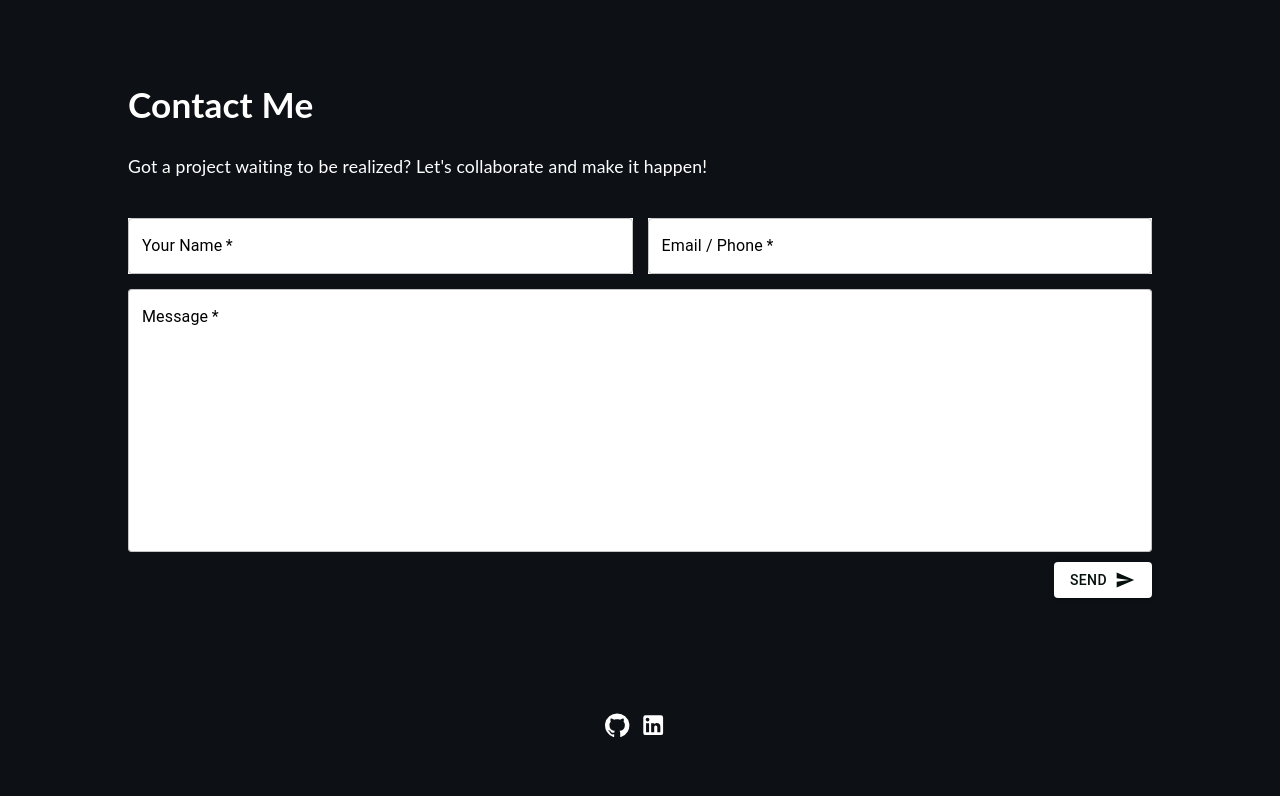
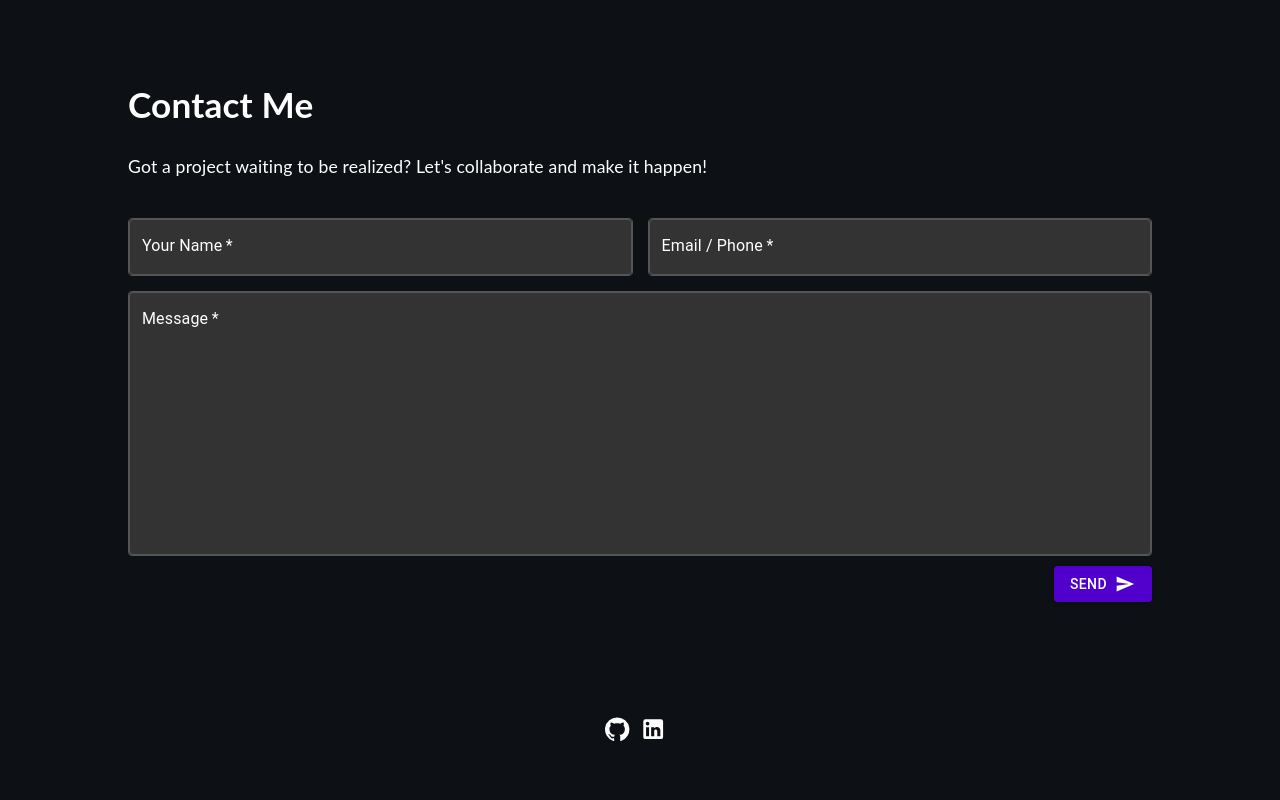
Before and after one commit to Dhanshreeb05/portfolio, a React (Create React App) app: page / in a window 1280 px wide. Shown: the part 3997-4797 px from the top of the page. Built offline with nearby package versions, Linux system fonts and the light colour scheme.

Commit message:
Updated css for contact

```diff
--- a/src/assets/styles/Contact.scss
+++ b/src/assets/styles/Contact.scss
@@ -71,6 +71,37 @@ form {
   color: #000 !important;
 }
 
+.dark-mode .contact-form .MuiInputBase-root {
+  background-color: #333 !important; // Dark gray background for input boxes
+  color: #fff !important; // White text color
+  border: 1px solid #555 !important; // Subtle border for input boxes
+}
+
+.dark-mode .contact-form .MuiInputBase-input {
+  background-color: #333 !important; // Match input background with root
+  color: #fff !important; // White text color
+}
+
+.dark-mode .contact-form .MuiInputBase-input::placeholder {
+  color: rgba(255, 255, 255, 0.6) !important; // Light gray placeholder color
+}
+
+.dark-mode .contact-form .MuiInputLabel-root {
+  color: #fff !important; // White label color
+}
+
+.dark-mode .contact-form .MuiOutlinedInput-notchedOutline {
+  border-color: #555 !important; // Subtle border color for outlined inputs
+}
+
+.dark-mode .contact-form button {
+  background-color: #5000ca !important; // Purple button background
+  color: #fff !important; // White button text
+}
+
+.dark-mode .contact-form button:hover {
+  background-color: #6a00e0 !important; // Slightly lighter purple on hover
+}
 /* Success message styling - in line with your color scheme */
 .success-message {
   background-color: #f7f7f7;
```
